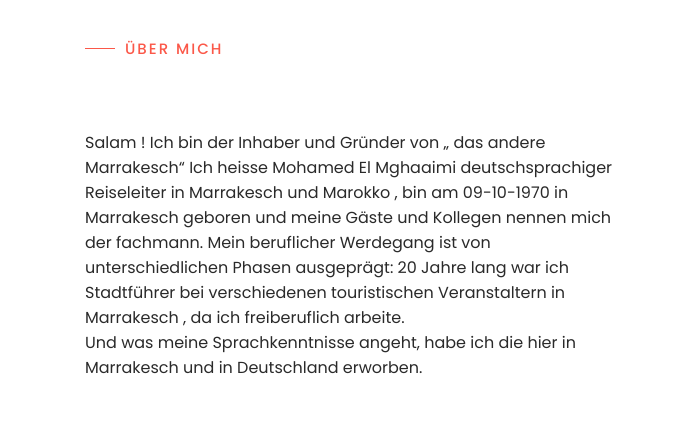
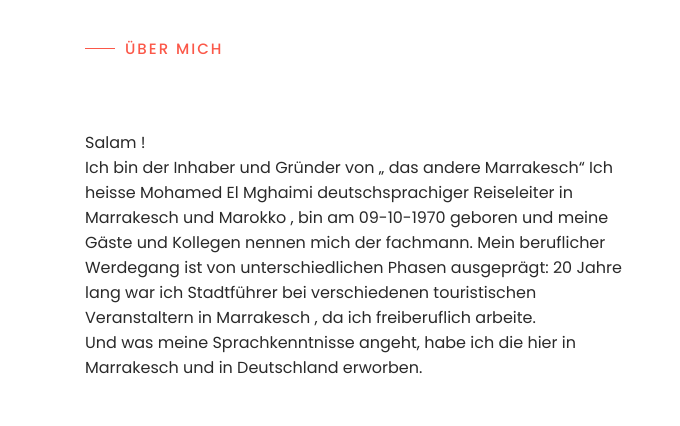
Before and after one commit to MedSoso/RedcityGuide, a plain HTML site: page index.html in a window 1280 px wide. Shown: the part 880-1306 px from the top of the page, 0-680 px from the left. Drawn offline with Linux system fonts and the light colour scheme.

Commit message:
Add files via upload

```diff
--- a/index.html
+++ b/index.html
@@ -174,11 +174,11 @@ https://templatemo.com/tm-558-klassy-cafe
               freelance basis.
 
               I offer all tours in German. I acquired my language skills at the university (German studies). My professional .</p> -->
-            <p>Salam ! Ich bin der Inhaber und Gründer von „ das andere Marrakesch“
-              Ich heisse Mohamed El Mghaaimi deutschsprachiger Reiseleiter in Marrakesch und Marokko , bin am 09-10-1970 in Marrakesch geboren und meine Gäste und Kollegen nennen mich der fachmann.
+            <p>Salam !<br> Ich bin der Inhaber und Gründer von „ das andere Marrakesch“
+              Ich heisse Mohamed El Mghaimi deutschsprachiger Reiseleiter in Marrakesch und Marokko , bin am 09-10-1970 geboren und meine Gäste und Kollegen nennen mich der fachmann.
               Mein beruflicher Werdegang ist von unterschiedlichen Phasen ausgeprägt: 20 Jahre lang war ich Stadtführer bei verschiedenen touristischen Veranstaltern in Marrakesch , da ich freiberuflich arbeite.<br>Und was meine Sprachkenntnisse angeht,
               habe ich die hier in Marrakesch und in Deutschland erworben.
-            </p><br><br>
+            </p><br>
             <div class="row">
 
               <div class="col-6">
@@ -241,7 +241,7 @@ https://templatemo.com/tm-558-klassy-cafe
                   Zusammenhänge des Landes geben, die so nicht in den Reiseführern zu finden sind.
                 </li>
                 <li>• Ich zeige Ihnen den schönen Pascha-Palast sowie den geheimen Garten in der Medina (Altstadt), weiter zum ältesten Brunnen und einem Backhaus, Wir besichtigen ebenso eine Feuerstelle eines Hammam auch ein Caravan-serail und natürlich die Handwerker...</li>
-                <li>• Wenn Sie andere Wünsche und Vorschläge hätten, würde ich Ihnen zu verfügung stehen.</li>
+                <li>• Wenn Sie andere Wünsche und Vorschläge hätten, würde ich Ihnen zur verfügung stehen.</li>
                   <br>
                 <h6>* Wir bitten um Voranmeldung per WhatsApp oder telefonisch.</h6>
                 <br>
```
